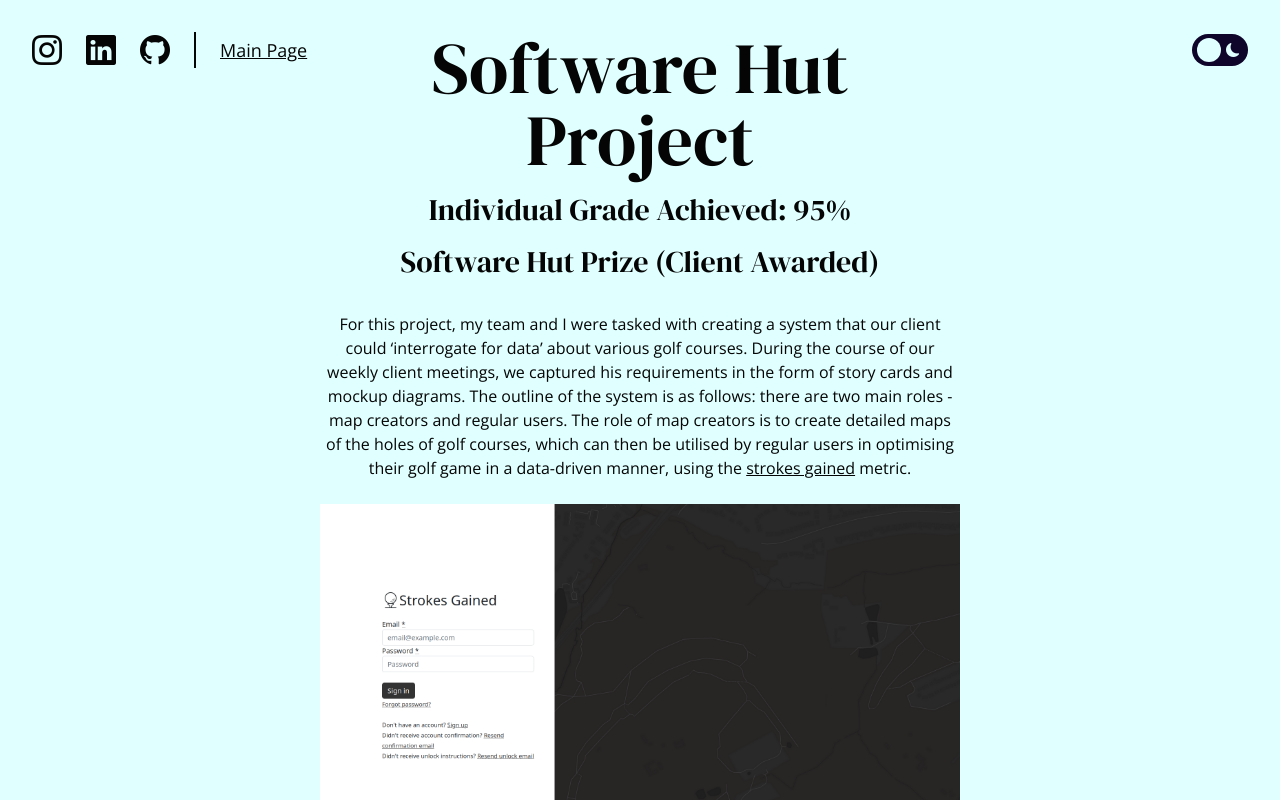
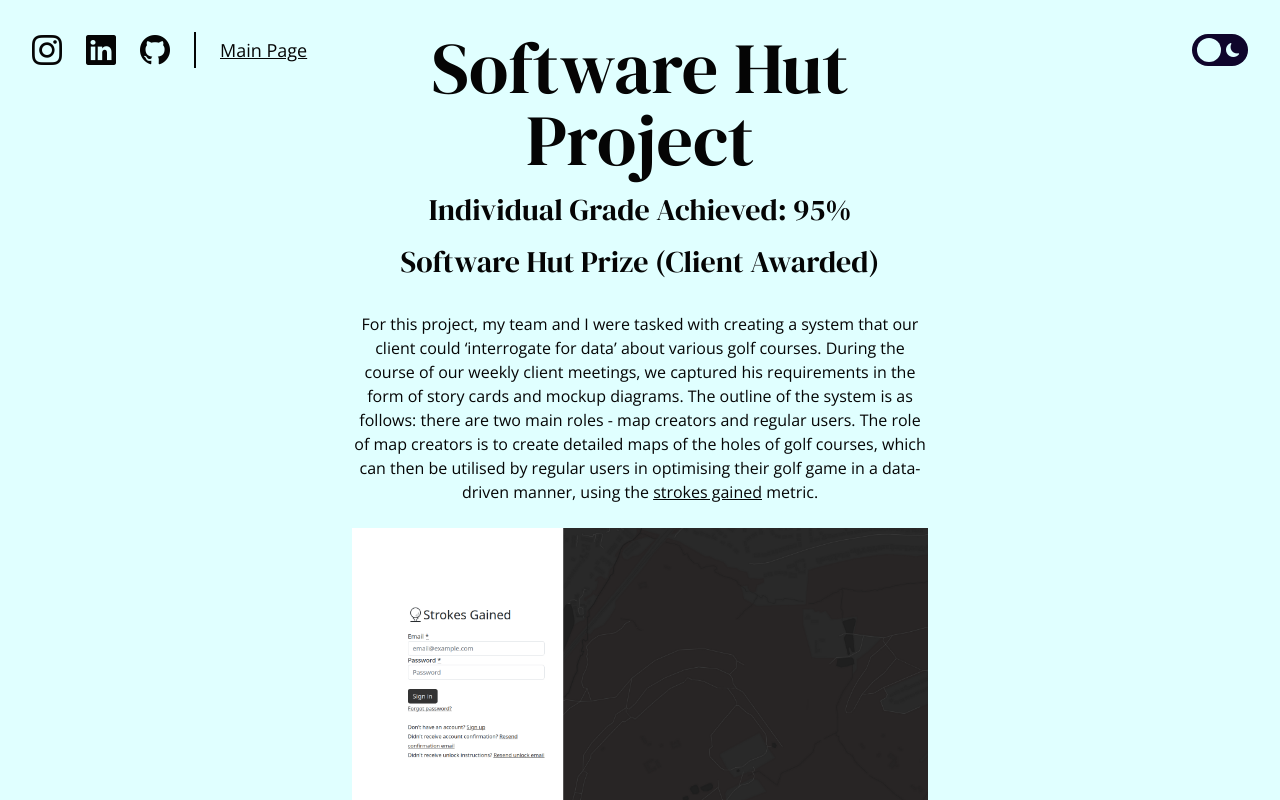
Before and after one commit to jacksanders02/portfolio-site, a Next.js app: page /software-hut in a window 1280 px wide. Shown: the top 800 px of the page. Built offline with nearby package versions, Linux system fonts and the light colour scheme.

Commit message:
Added padding to software hut page

```diff
--- a/src/app/software-hut/page.tsx
+++ b/src/app/software-hut/page.tsx
@@ -10,7 +10,7 @@ import Image from "next/image";
 export default function SoftwareHutWriteup() {
   return (
     <main>
-      <PaddedDiv extraClasses={`m-auto mt-20 md:mt-0 p-8 md:ps-0 md:pe-0 flex flex-col gap-6`}>
+      <PaddedDiv extraClasses={`m-auto mt-20 md:mt-0 p-8 flex flex-col gap-6`}>
         <div className={`flex flex-col gap-2 mb-2`}>
           <h1
             className={`${fontSerif.className} text-5xl sm:text-6xl lg:text-7xl
```
